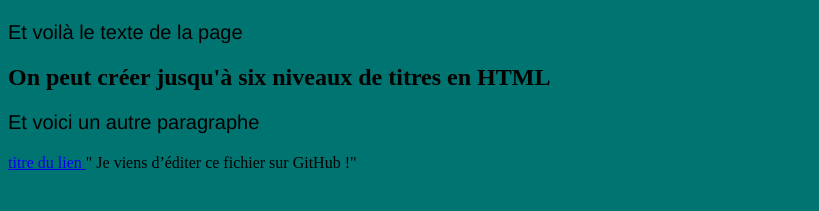
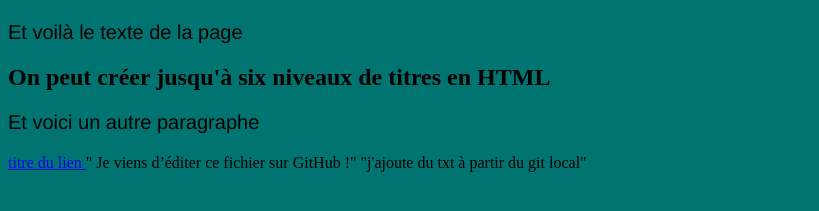
Before and after one commit to Rouchekoff/helloWorld, a plain HTML site: page index.html in a window 1280 px wide. Shown: the part 377-588 px from the top of the page, without its empty margins (0-819 px from the left). Drawn offline with Linux system fonts and the light colour scheme.

Commit message:
texte ajouté en local git

```diff
--- a/index.html
+++ b/index.html
@@ -1,18 +1,21 @@
 <!DOCTYPE html>
 <html>
+
 <head>
-<link rel="stylesheet" href="style.css"/>
+    <link rel="stylesheet" href="style.css" />
     <title> Le titre qui apparaitra dans le navigateur </title>
     <meta charset="UTF-8">
 </head>
 
 <body>
     <h1> Ici le titre principal </h1>
-<img src= "https://www.w3schools.com/css/img_forest.jpg">
+    <img src="https://www.w3schools.com/css/img_forest.jpg">
     <p> Et voilà le texte de la page</p>
     <h2> On peut créer jusqu'à six niveaux de titres en HTML </h2>
     <p> Et voici un autre paragraphe </p>
-<a href= "http://www.wildcodeschool.com"> titre du lien </a>
+    <a href="http://www.wildcodeschool.com"> titre du lien </a>
 </body>
+
 </html>
 " Je viens d’éditer ce fichier sur GitHub !"
+"j'ajoute du txt à partir du git local"
```
Lines whose indentation alone changed are shown as unchanged.
